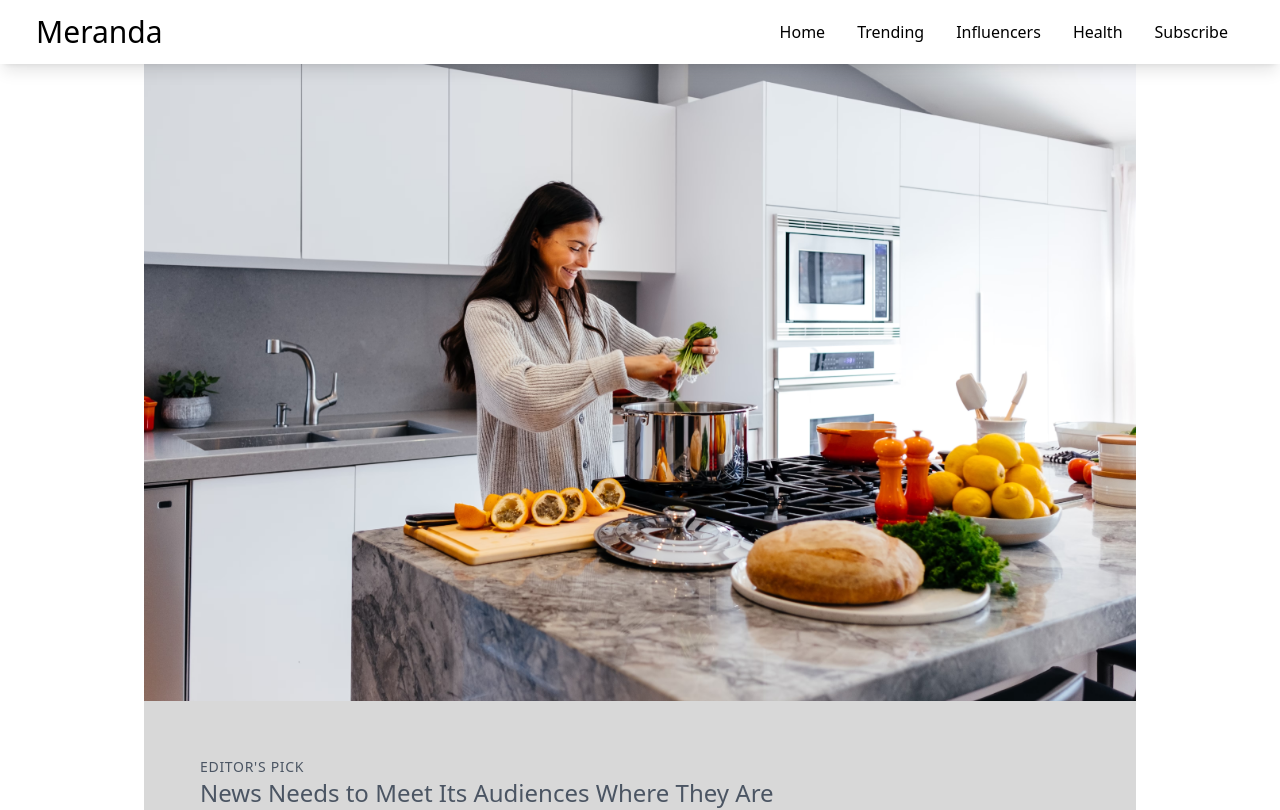
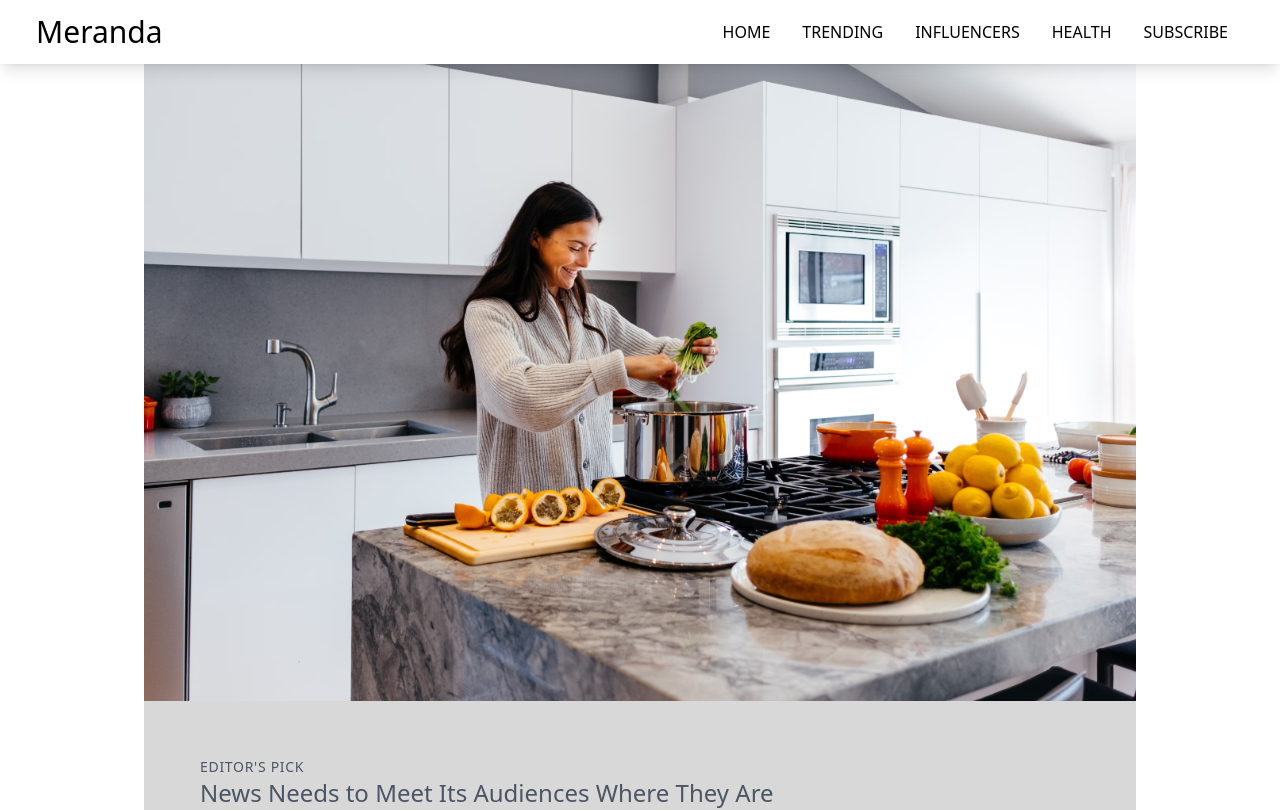
Before and after one commit to MorinaElsa/ReactJS-Tailwind-VlogTemplate, a React (Create React App) app: page / in a window 1280 px wide. Shown: the top 810 px of the page. Built offline with nearby package versions, Linux system fonts and the light colour scheme.

Commit message:
uppercase ul in navbar

```diff
--- a/src/components/NavBar.jsx
+++ b/src/components/NavBar.jsx
@@ -29,7 +29,7 @@ const NavBar = () => {
           </button>
         </div>
         <ul
-          className={`sm:flex ${
+          className={`uppercase sm:flex ${
             isMenuOpen ? "block" : "hidden"
           } font-mono sm:mt-0 mt-4 absolute sm:relative top-full left-0 sm:top-0 sm:left-auto sm:flex flex-col sm:flex-row bg-white sm:bg-transparent w-full sm:w-auto justify-center items-center`}
         >
```
